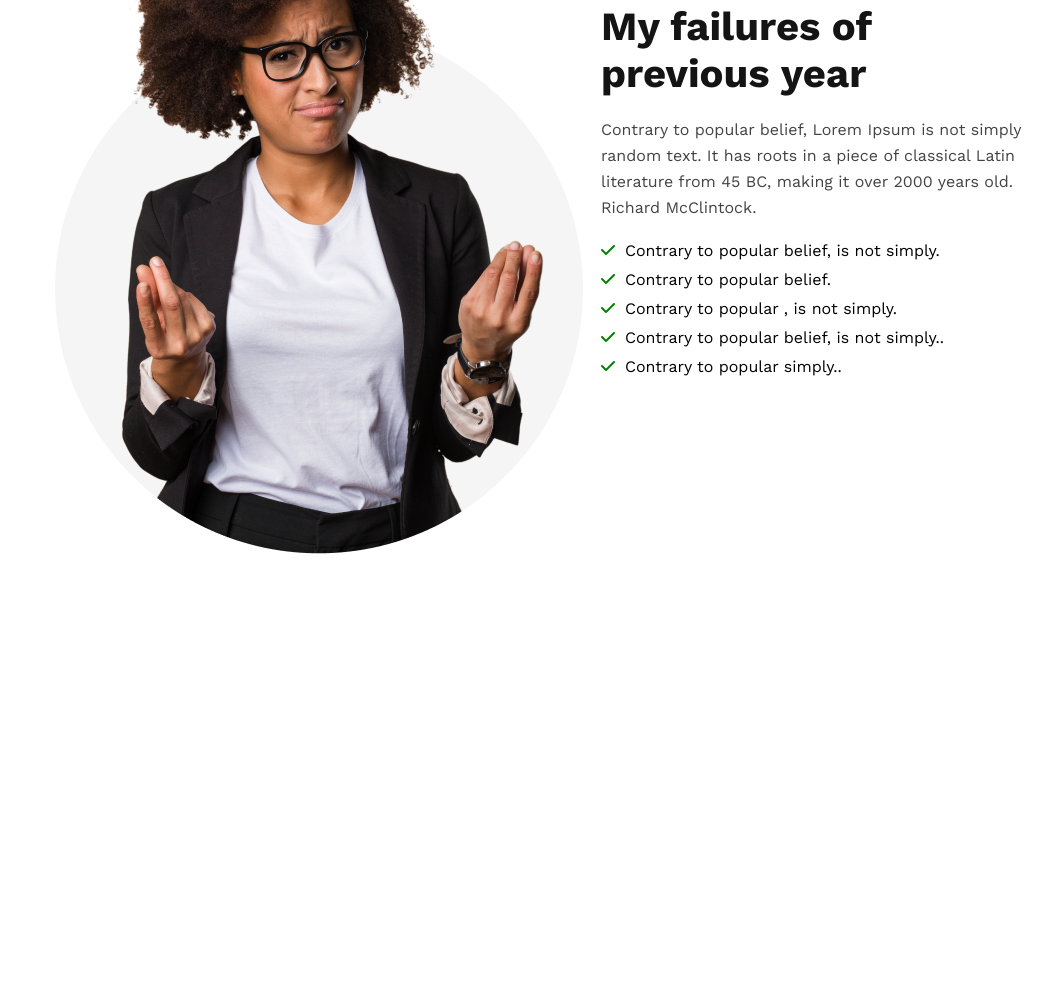
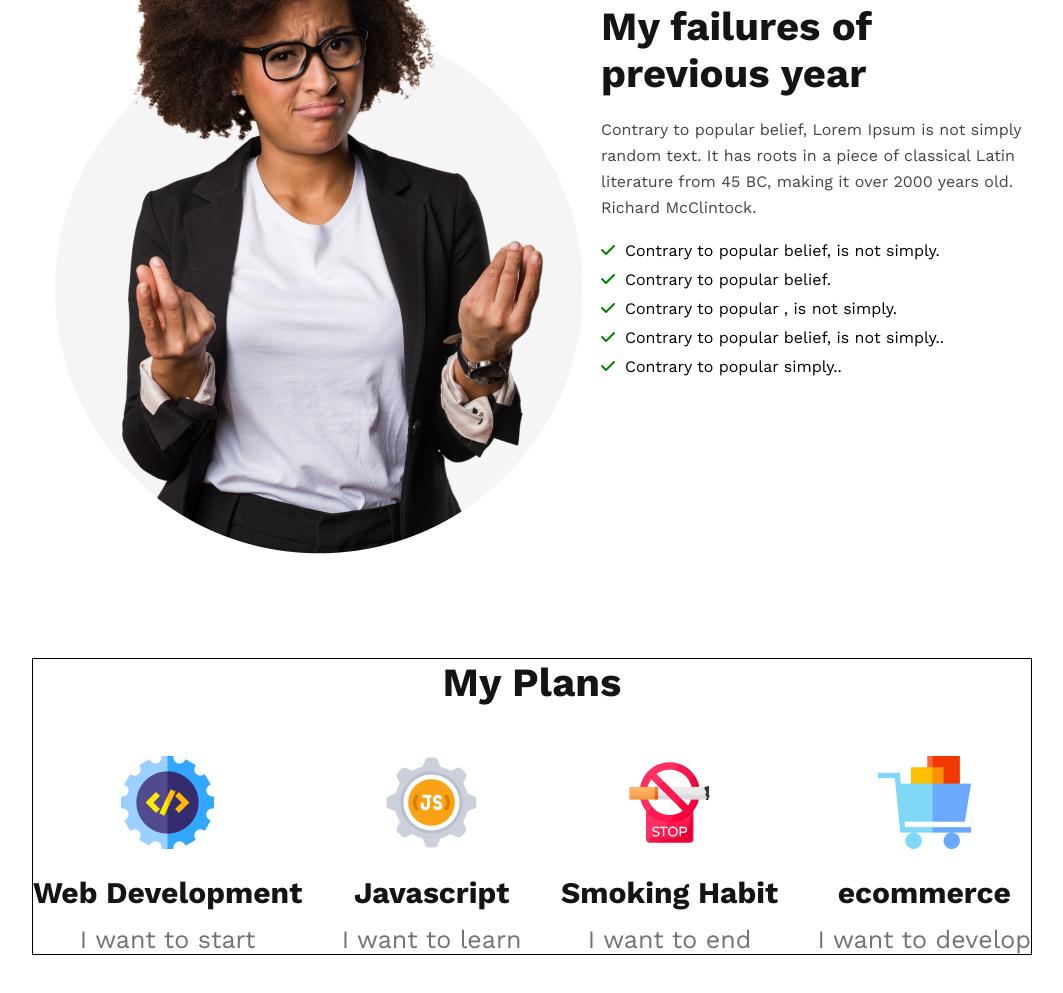
Before and after one commit to saiful1213/new-year-new-me-practice, a plain HTML site: page index.html in a window 1280 px wide. Shown: the part 1070-2063 px from the top of the page, without its empty margins (108-1171 px from the left). Before the commit the page ends 1728 px from the top, so only its background shows below. Drawn offline with nearby package versions, Linux system fonts and the light colour scheme.

Commit message:
skill section added

```diff
--- a/index.html
+++ b/index.html
@@ -38,6 +38,32 @@
             </div>
          </div>
       </section>
+      <!-- skill section start  -->
+      <section class="skills">
+         <h3>My Plans</h3>
+         <div class="skill-container">
+            <div class="skill-parent">
+               <img src="images/icons/web.png" alt="">
+               <h5 class="skill-title">Web Development</h5>
+               <p class="skill-sub-title">I want to start</p>
+            </div>
+            <div class="skill-parent">
+               <img src="images/icons/js.png" alt="">
+               <h5 class="skill-title">Javascript</h5>
+               <p class="skill-sub-title">I want to learn</p>
+            </div>
+            <div class="skill-parent">
+               <img src="images/icons/smoke.png" alt="">
+               <h5 class="skill-title">Smoking Habit</h5>
+               <p class="skill-sub-title">I want to end</p>
+            </div>
+            <div class="skill-parent">
+               <img src="images/icons/ecom.png" alt="">
+               <h5 class="skill-title">ecommerce</h5>
+               <p class="skill-sub-title">I want to develop</p>
+            </div>
+         </div>
+      </section>
    </main>
    <footer>
 
--- a/style/style.css
+++ b/style/style.css
@@ -6,12 +6,6 @@
    box-sizing: border-box;
    font-family: 'Work Sans', sans-serif;
 }
-
-/* all common style  */
-
-
-
-
 
 /* header style here  */
 header {
@@ -22,25 +16,21 @@ header {
    background-size: cover;
    background-image: url('../images/banner/banner2.png');
 }
-
 .header-container {
    text-align: right;
    padding: 120px 210px;
 }
-
 .header-title {
    color: #151414;
    font-size: 65px;
    font-weight: 700;
 }
-
 .header-desc {
    text-align: right;
    color: #444343;
    margin: 30px 0px;
    line-height: 26px;
 }
-
 .header-btn {
    font-size: 20px;
    font-weight: 600;
@@ -50,7 +40,6 @@ header {
    color: #fff;
    border: 0;
 }
-
 /* banner part style  */
 .banner-container {
    display: flex;
@@ -63,21 +52,50 @@ header {
    font-size: 40px;
    font-weight: 700;
 }
-.banner-desc{
+.banner-desc {
    color: #444343;
    line-height: 26px;
    margin: 20px 0;
 }
-
-.list-container li{
+.list-container li {
    margin: 10px 0;
    list-style: none;
 }
-
-.list-container li::before{
+.list-container li::before {
    content: '\f00c';
    font-family: 'Font Awesome 6 Free';
    font-weight: bold;
    color: green;
    margin-right: 10px;
 }
+/* skill part style  */
+.skills {
+   width: 1000px;
+   border: 1px solid;
+   margin: 100px auto;
+}
+.skills h3 {
+   text-align: center;
+   color: #151414;
+   font-size: 40px;
+   font-weight: 700;
+}
+.skill-container {
+   display: flex;
+   justify-content: space-between;
+   margin-top: 50px;
+}
+.skill-parent{
+   text-align: center;
+}
+.skill-title {
+   color: #151414;
+   font-size: 30px;
+   font-weight: 700;
+   margin-top: 22px;
+   margin-bottom: 15px;
+}
+.skill-sub-title {
+   color: #737272;
+   font-size: 25px;
+}
```
